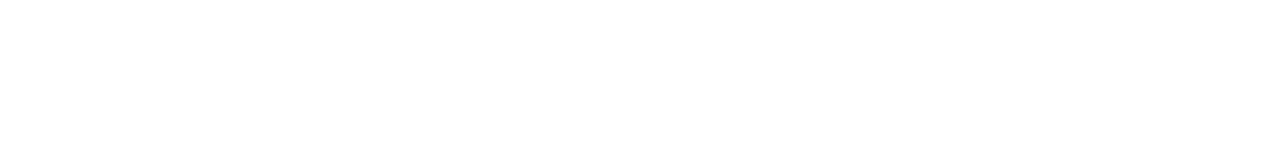
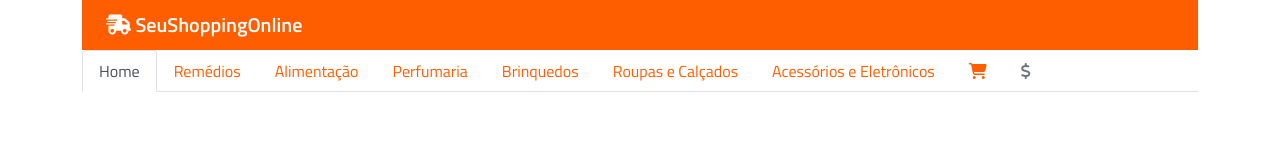
Before and after one commit to Aninha26/resolucaoProblemas, a plain HTML site: page index.html in a window 1280 px wide. Drawn offline with nearby package versions, Linux system fonts and the light colour scheme.

Commit message:
criação da nav e da nav tab (não terminado)

```diff
--- a/index.html
+++ b/index.html
@@ -1,10 +1,80 @@
 <!DOCTYPE html>
 <html>
     <head>
+        <meta charset="utf-8">
 
+        <title>Resolução de Problemas</title>
+
+        <link href="https://cdn.jsdelivr.net/npm/bootstrap@5.1.2/dist/css/bootstrap.min.css" rel="stylesheet" integrity="sha384-uWxY/CJNBR+1zjPWmfnSnVxwRheevXITnMqoEIeG1LJrdI0GlVs/9cVSyPYXdcSF" crossorigin="anonymous">
+        <script src="https://kit.fontawesome.com/ed9296ef8e.js" crossorigin="anonymous"></script>
+        <link rel="preconnect" href="https://fonts.googleapis.com">
+        <link rel="preconnect" href="https://fonts.gstatic.com" crossorigin>
+        <link href="https://fonts.googleapis.com/css2?family=Titillium+Web:wght@400;600&display=swap" rel="stylesheet">
+        <link rel="stylesheet" href="style.css">
     </head>
 
     <body>
+        <div class="container">
+            <div class="row">
+                <div class="col-md-12">
+                    <nav class="navbar">
+                        <div class="container-fluid">
+                            <span class="navbar-brand mb-0 h1">
+                                <i class="fas fa-shipping-fast"></i>
+                                SeuShoppingOnline
+                            </span>
+                        </div>
+                    </nav>
+                </div>
+            </div>
+            <div class="row">
+                <div class="col-md-12">
+                    <ul class="nav nav-tabs">
+                        <li class="nav-item">
+                          <a class="nav-link active" aria-current="page" href="#home">Home</a>
+                        </li>
 
+                        <li class="nav-item">
+                          <a class="nav-link" href="#remedios">Remédios</a>
+                        </li>
+
+                        <li class="nav-item">
+                          <a class="nav-link" href="#alimentacao">Alimentação</a>
+                        </li>
+
+                        <li class="nav-item">
+                            <a class="nav-link" href="#perfumaria">Perfumaria</a>
+                        </li>
+
+                        <li class="nav-item">
+                            <a class="nav-link" href="#brinquedos">Brinquedos</a>
+                        </li>
+
+                        <li class="nav-item">
+                            <a class="nav-link" href="#roupas">Roupas e Calçados</a>
+                        </li>
+
+                        <li class="nav-item">
+                            <a class="nav-link" href="#acessorios">Acessórios e Eletrônicos</a>
+                        </li>
+
+                        <li class="nav-item">
+                            <a class="nav-link" href="#">
+                                <i class="fas fa-shopping-cart"></i>
+                            </a>
+                        </li>
+
+                        <li class="nav-item">
+                            <a class="nav-link disabled" href="#">
+                                <i class="fas fa-dollar-sign"></i>
+                            </a>
+                        </li>
+                    </ul>
+                </div>
+            </div>
+        </div>
     </body>
 </html>
+
+<script src="https://cdn.jsdelivr.net/npm/bootstrap@5.1.2/dist/js/bootstrap.bundle.min.js" integrity="sha384-kQtW33rZJAHjgefvhyyzcGF3C5TFyBQBA13V1RKPf4uH+bwyzQxZ6CmMZHmNBEfJ" crossorigin="anonymous"></script>
+<script src="js.js"></script>
--- /dev/null
+++ b/style.css
@@ -0,0 +1,18 @@
+.navbar{
+    background-color: #ff5e00;
+}
+
+.navbar-brand{
+    font-family: 'Titillium Web', sans-serif;
+    font-weight: 600;
+    color: white;
+}
+
+.nav-link{
+    font-family: 'Titillium Web', sans-serif;
+    color: #ff5e00;
+}
+
+a.nav-link.disabled{
+    color: black;
+}
```
Also changed, not shown: js.js (added).
